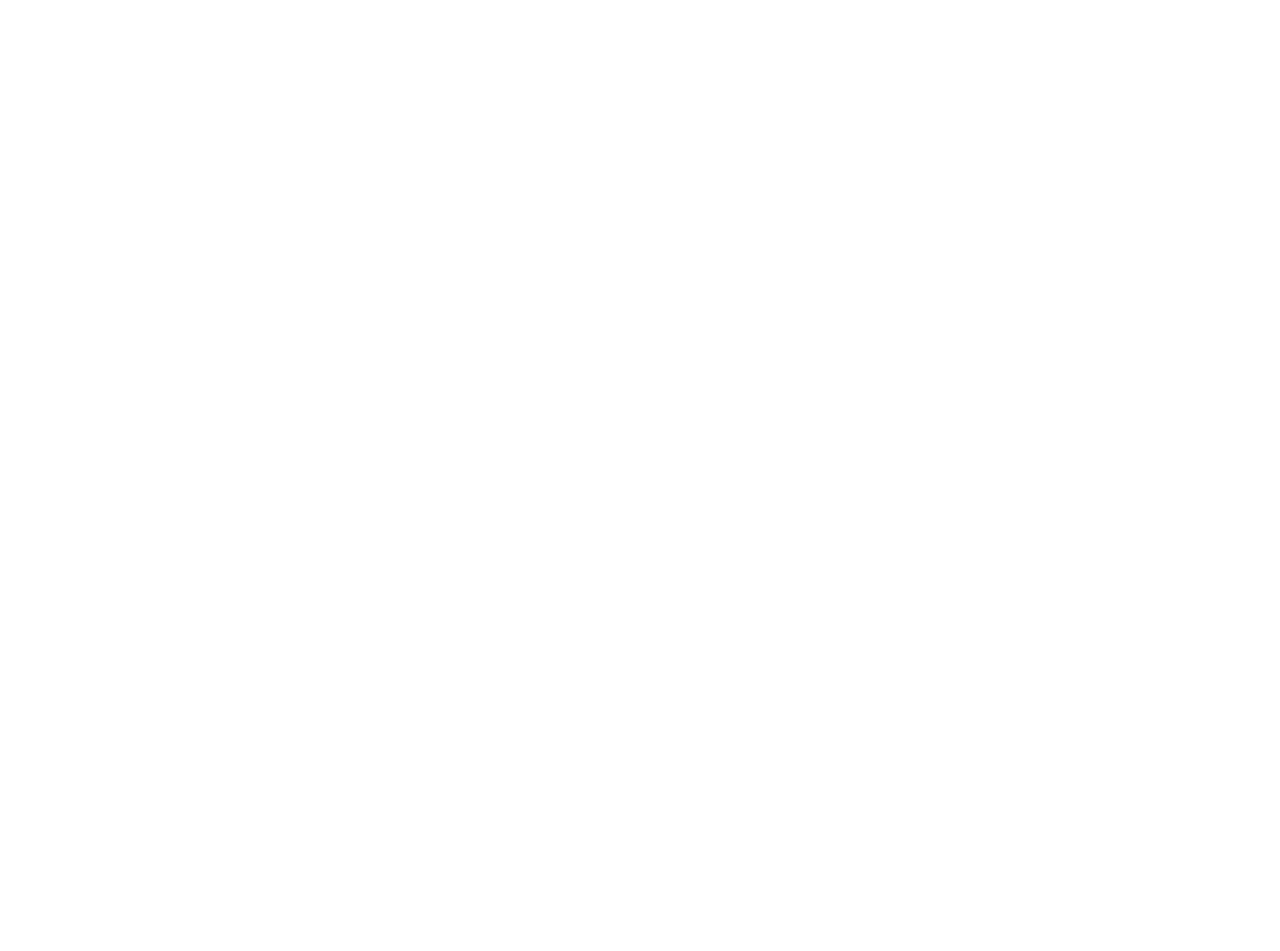
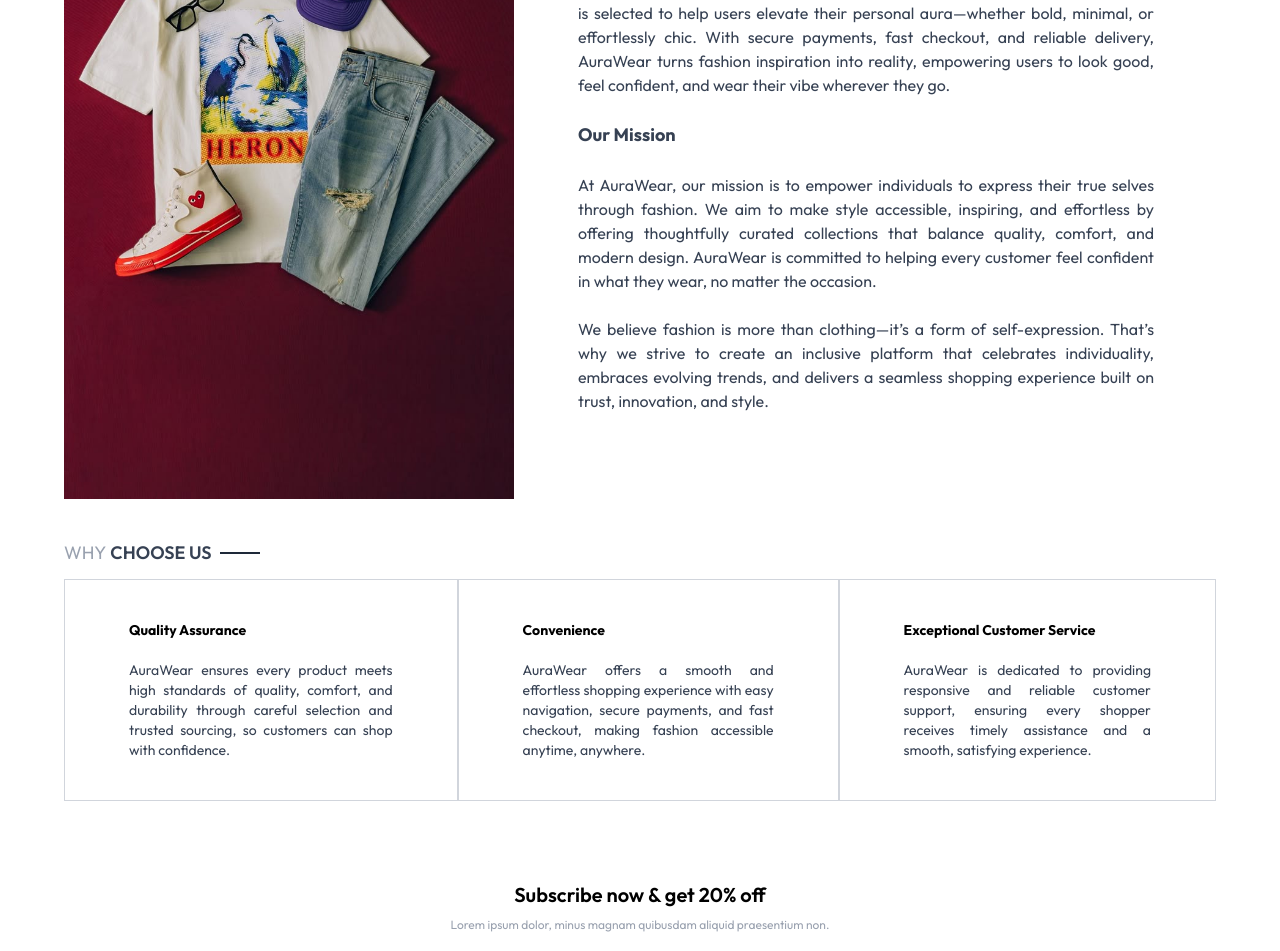
Before and after one commit to AbiyaLS/AuraWear-Ecommerce-app, a React (Vite) app in the folder frontend/: page /about in a window 1280 px wide. Shown: the part 480-1431 px from the top of the page. Before the commit the page ends 800 px from the top, so only its background shows below. Built offline with nearby package versions, Linux system fonts and the light colour scheme; a web font is replaced by a local one.

Commit message:
Contact and about page Completed

```diff
--- a/frontend/src/assets/assets.js
+++ b/frontend/src/assets/assets.js
@@ -31,11 +31,14 @@
 import policy3 from "../assets/policy3.png"
 import stripe from "../assets/stripe.png"
 import razorpay from "../assets/razorpay.png"
+import about from "../assets/about.jpg"
+import contact from "../assets/contact.jpg"
 
 export const assets = {
    logo,
    banner_img,
    stripe,razorpay,
+   about,contact,
    policy1,policy2,policy3,
    b11,b12,b13,
    b21,
--- a/frontend/src/components/NewsLetterBox.jsx
+++ b/frontend/src/components/NewsLetterBox.jsx
@@ -8,7 +8,7 @@
 
   return (
     <div className='text-center '>
-      <p className='font-semibold mb-2'>Subscribe now & get 20% off</p>
+      <p className='font-semibold text-xl mb-2'>Subscribe now & get 20% off</p>
       <p className='text-xs text-gray-400'>Lorem ipsum dolor, minus magnam quibusdam aliquid praesentium non.</p>
       <form onSubmit={handleSubmit}
       className='my-5 flex flex-col sm:flex-row items-stretch justify-center max-w-md mx-auto'>
--- a/frontend/src/pages/About.jsx
+++ b/frontend/src/pages/About.jsx
@@ -1,9 +1,42 @@
 import React from 'react'
+import Title from '../components/Title'
+import { assets } from '../assets/assets'
+import NewsLetterBox from '../components/NewsLetterBox'
 
 export default function About() {
   return (
     <div>
-
+      <div className='text-3xl text-center pt-8'>
+        <Title text1={"ABOUT"} text2={"US"}/>
+      </div>
+      <div className='my-10 flex flex-col md:flex-row gap-16'>
+        <img className='w-full  md:max-w-[450px]' src={assets.about} alt="" />
+        <div className='flex flex-col justify-center gap-6 md:w-2/4 text-gray-700 text-justify '>
+        <p>AuraWear is a contemporary fashion eCommerce app designed for individuals who express themselves through style. Blending modern trends with timeless aesthetics, AuraWear offers a carefully curated collection of apparel and accessories for everyday wear, work, and special moments. The app delivers a seamless shopping experience with intuitive navigation, personalized recommendations, and high-quality visuals that make discovering fashion effortless and enjoyable.</p>
+        <p>More than just shopping, AuraWear is about confidence and identity. Every piece is selected to help users elevate their personal aura—whether bold, minimal, or effortlessly chic. With secure payments, fast checkout, and reliable delivery, AuraWear turns fashion inspiration into reality, empowering users to look good, feel confident, and wear their vibe wherever they go.</p>
+        <h3 className='font-bold text-lg'>Our Mission</h3>
+        <p>At AuraWear, our mission is to empower individuals to express their true selves through fashion. We aim to make style accessible, inspiring, and effortless by offering thoughtfully curated collections that balance quality, comfort, and modern design. AuraWear is committed to helping every customer feel confident in what they wear, no matter the occasion.</p>
+        <p>We believe fashion is more than clothing—it’s a form of self-expression. That’s why we strive to create an inclusive platform that celebrates individuality, embraces evolving trends, and delivers a seamless shopping experience built on trust, innovation, and style.</p>
+        </div>
+      </div>
+      <div className='text-lg'>
+          <Title text1={"WHY"} text2={"CHOOSE US"}/>
+      </div>
+        <div className='flex flex-col md:flex-row text-sm mb-20'>
+          <div className='border border-gray-300 px-10 md:px-16 sm:py-10 flex flex-col gap-5'>
+            <b>Quality Assurance</b>
+            <p className='text-gray-700 text-justify'>AuraWear ensures every product meets high standards of quality, comfort, and durability through careful selection and trusted sourcing, so customers can shop with confidence.</p>
+          </div>
+           <div className='border border-gray-300 px-10 md:px-16 sm:py-10 flex flex-col gap-5'>
+            <b>Convenience</b>
+            <p className='text-gray-700 text-justify'>AuraWear offers a smooth and effortless shopping experience with easy navigation, secure payments, and fast checkout, making fashion accessible anytime, anywhere.</p>
+          </div>
+           <div className='border border-gray-300 px-10 md:px-16 sm:py-10 flex flex-col gap-5'>
+            <b>Exceptional Customer Service</b>
+            <p className='text-gray-700 text-justify'>AuraWear is dedicated to providing responsive and reliable customer support, ensuring every shopper receives timely assistance and a smooth, satisfying experience.</p>
+          </div>
+        </div>
+      <NewsLetterBox/>
     </div>
   )
 }
--- a/frontend/src/pages/Contact.jsx
+++ b/frontend/src/pages/Contact.jsx
@@ -1,9 +1,32 @@
 import React from 'react'
+import Title from '../components/Title'
+import { assets } from '../assets/assets'
+import NewsLetterBox from '../components/NewsLetterBox'
 
 export default function Contact() {
   return (
     <div>
-
+      <div className='text-3xl text-center pt-8'>
+        <Title text1={"CONTACT"} text2={"US"}/>
+       </div>
+       <div className='mt-10 mb-25 flex flex-col md:flex-row gap-16 justify-center'>
+        <img className='w-full h-[600px] md:max-w-[500px]' src={assets.contact} alt="" />
+        <div className='flex flex-col justify-center gap-6 md:w-2/4 text-gray-600 text-justify '>
+          <h3 className='text-lg font-semibold text-black'>Our Store</h3>
+         <div>
+          <p>3rd Floor, Sapphire Towers MG Road, Indiranagar</p>
+          <p>Bengaluru, Karnataka, India</p>
+        </div>
+          <div>
+          <p>Tel: +91 7895674592</p>
+          <p>Email: aurawaer@gmail.com</p>
+          </div>
+          <h3 className='text-lg font-semibold text-black'>Career at AuraWear</h3>
+          <p>Learn more about our team and job opening</p>
+          <button className='border border-gray-600 px-4 py-4 max-w-[200px] cursor-pointer hover:bg-black hover:text-white transition-all duration-500'>Explore Jobs</button>
+        </div>
+      </div>
+      <NewsLetterBox/>
     </div>
   )
 }
```
Also changed, not shown: frontend/src/assets/about.jpg (added), frontend/src/assets/contact.jpg (added).
